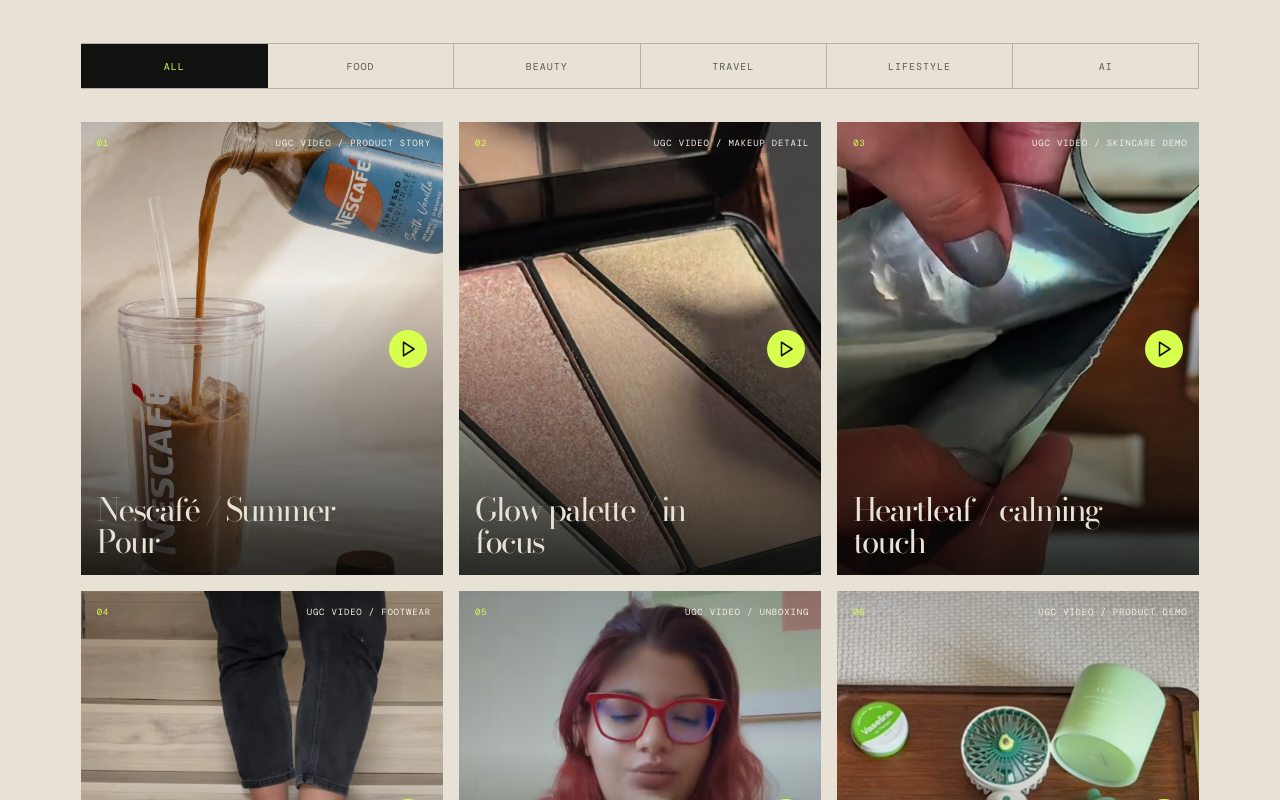
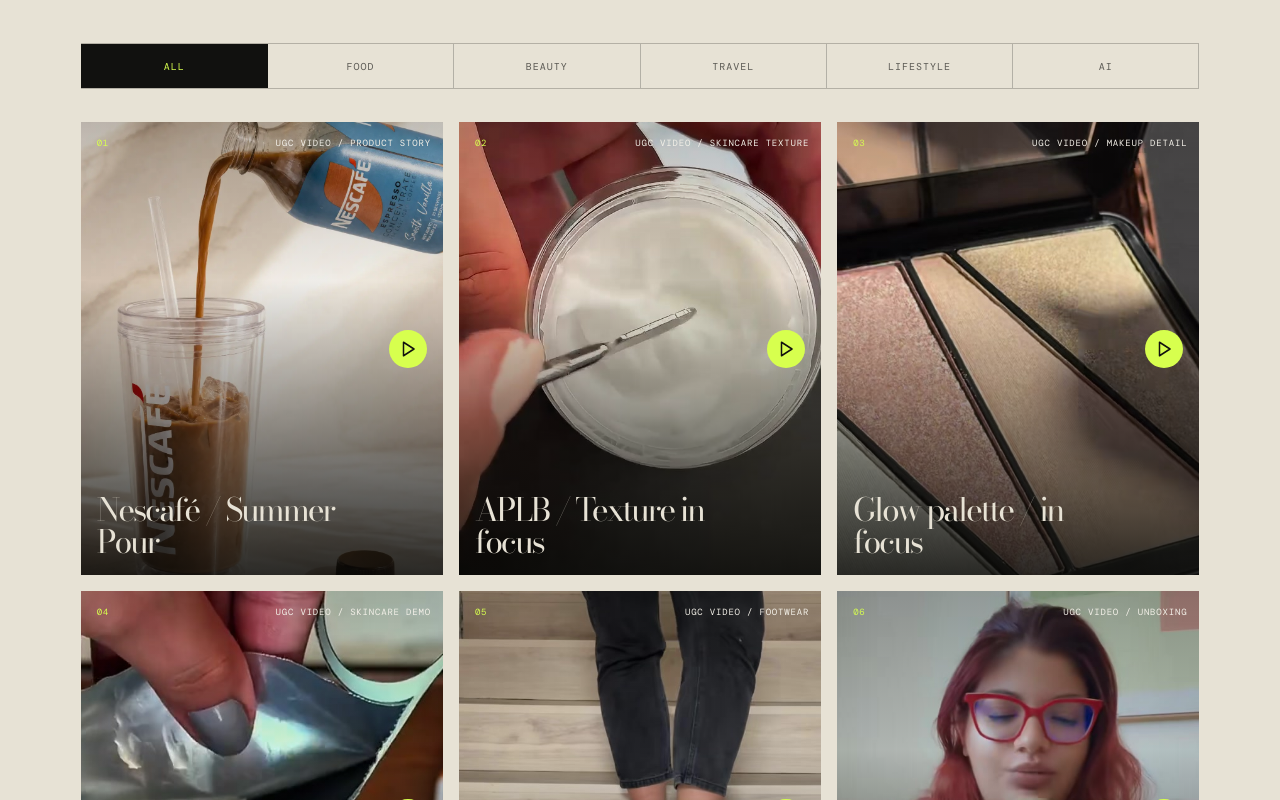
Before and after one commit to savicjana-creator/jana-savic-ugc-portfolio, a React (Vite) app in the folder client/: page / in a window 1280 px wide. Shown: the part 1160-1960 px from the top of the page. Built offline with nearby package versions, Linux system fonts and the light colour scheme.

Commit message:
Add APLB skincare video to featured UGC work

```diff
--- a/client/src/Home.tsx
+++ b/client/src/Home.tsx
@@ -30,7 +30,7 @@
   ["AI Lab", "ai-lab"],
 ] as const;
 
-const curatedArchiveOrder = ["01", "05", "06", "14", "15", "16", "07", "18", "02", "03", "04", "08", "09", "11", "12", "17", "10", "13", "19", "20", "21", "22"] as const;
+const curatedArchiveOrder = ["01", "23", "05", "06", "14", "15", "16", "07", "18", "02", "03", "04", "08", "09", "11", "12", "17", "10", "13", "19", "20", "21", "22"] as const;
 
 function SectionMark({ number, label }: { number: string; label: string }) {
   return <div className="section-mark"><span>{number}</span><i /><span>{label}</span></div>;
--- a/client/src/content.ts
+++ b/client/src/content.ts
@@ -1,4 +1,6 @@
 export const assets = {
+  videoAplb: "/media/ugc-aplb-texture-in-focus.mp4",
+  coverAplb: "/media/cover-aplb-texture-in-focus.jpg",
   hero: "/media/hero-jana-cutout_382ac0d9.png",
   portrait: "/media/jana-blue-portrait_83c43bb5.webp",
 
@@ -72,6 +74,16 @@
 export const archiveFilters: ArchiveKey[] = ["All", "Food", "Beauty", "Travel", "Lifestyle", "AI"];
 
 export const projects = [
+  {
+    id: "23",
+    category: "Beauty" as const,
+    kind: "UGC VIDEO / SKINCARE TEXTURE",
+    title: "APLB / Texture in focus",
+    line: "A close-up look at APLB facial cream, from unboxing to texture details and application.",
+    image: assets.coverAplb,
+    video: assets.videoAplb,
+    aspect: "tall",
+  },
   {
     id: "01",
     category: "Food" as const,
```
Also changed, not shown: client/public/media/cover-aplb-texture-in-focus.jpg (added), 1 other file (tests, documents, lock files or other folders).
